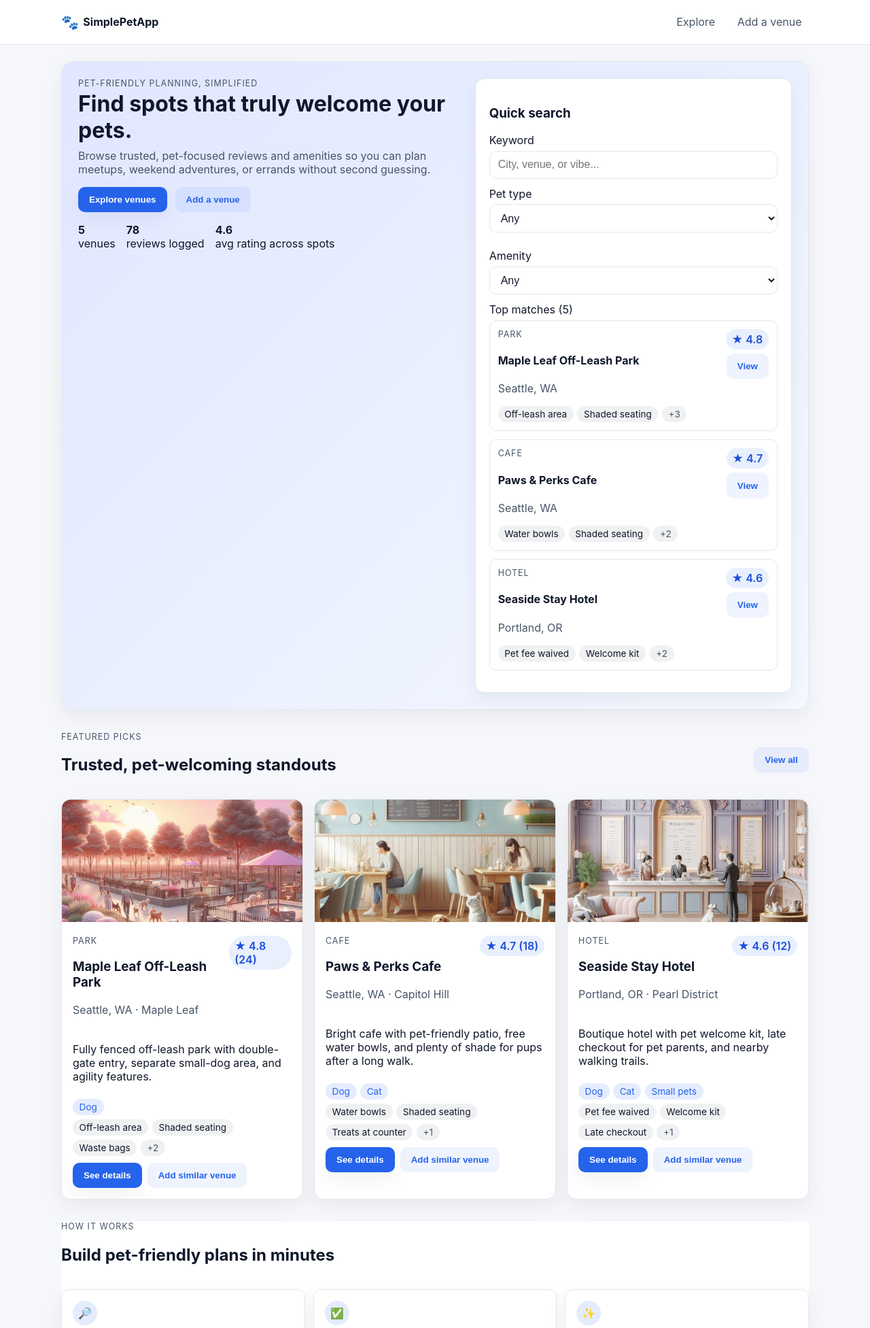
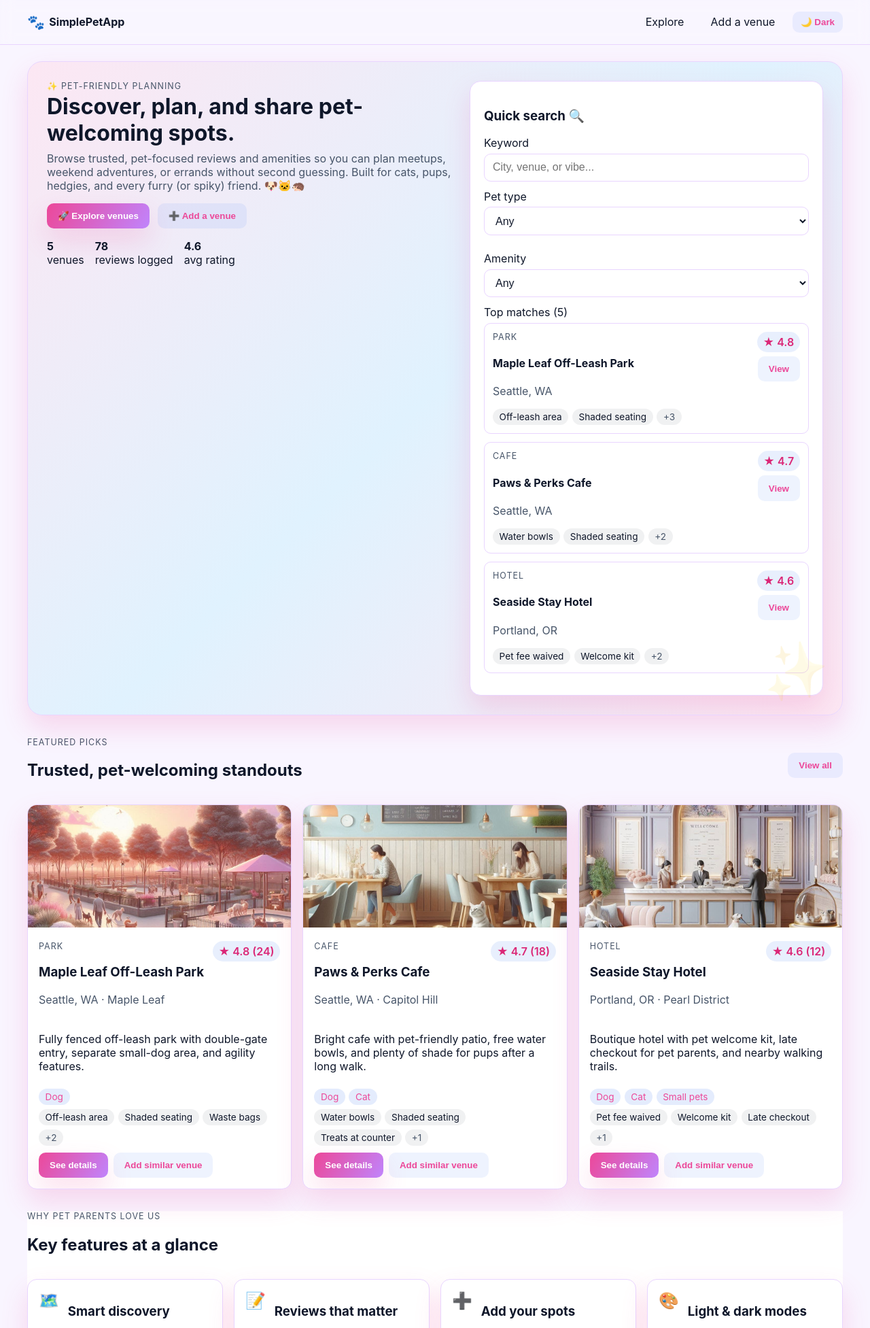
Before and after one commit to jamesmontemagno/SimplePetApp, an ASP.NET Core app: page / in a window 1280 px wide. Shown: the top 1953 px of the page at 68% size. Run offline with ASP.NET Core 8, Linux system fonts and the light colour scheme; style sheets or scripts are compiled from the project's sources.

Commit message:
feat: restyle landing with gradient themes and theme toggle
Co-authored-by: jamesmontemagno <1676321+jamesmontemagno@users.noreply.github.com>

```diff
--- a/MyPetVenues/Layout/MainLayout.razor
+++ b/MyPetVenues/Layout/MainLayout.razor
@@ -1,6 +1,6 @@
 @inherits LayoutComponentBase
 
-<div class="layout-shell">
+<div class="layout-shell @(isDark ? "theme-dark" : "theme-light")">
     <header class="app-header">
         <nav class="nav-shell">
             <NavLink href="/" class="brand" Match="NavLinkMatch.All">
@@ -10,6 +10,9 @@
             <div class="nav-links">
                 <NavLink href="/venues" class="nav-link" Match="NavLinkMatch.Prefix">Explore</NavLink>
                 <NavLink href="/add" class="nav-link">Add a venue</NavLink>
+                <button class="btn ghost toggle" @onclick="ToggleTheme" title="Toggle theme">
+                    @(isDark ? "🌞 Light" : "🌙 Dark")
+                </button>
             </div>
         </nav>
     </header>
@@ -26,12 +29,23 @@
                     <strong>SimplePetApp</strong>
                 </div>
                 <p class="footnote">Find pet-welcoming spots, add your favorites, and help fellow pet parents roam confidently.</p>
+                <p class="muted small">© @DateTime.UtcNow.Year SimplePetApp. All rights reserved.</p>
             </div>
             <div class="footer-links">
                 <a href="/venues">Explore</a>
                 <a href="/add">Add a venue</a>
                 <a href="/">Home</a>
+                <a href="https://github.com/jamesmontemagno/SimplePetApp" target="_blank" rel="noreferrer">GitHub</a>
             </div>
         </div>
     </footer>
 </div>
+
+@code {
+    private bool isDark;
+
+    private void ToggleTheme()
+    {
+        isDark = !isDark;
+    }
+}
--- a/MyPetVenues/Pages/Home.razor
+++ b/MyPetVenues/Pages/Home.razor
@@ -6,14 +6,14 @@
 
 <section class="hero">
     <div class="hero-text">
-        <p class="eyebrow">Pet-friendly planning, simplified</p>
-        <h1>Find spots that truly welcome your pets.</h1>
+        <p class="eyebrow">✨ Pet-friendly planning</p>
+        <h1>Discover, plan, and share pet-welcoming spots.</h1>
         <p class="lede">
-            Browse trusted, pet-focused reviews and amenities so you can plan meetups, weekend adventures, or errands without second guessing.
+            Browse trusted, pet-focused reviews and amenities so you can plan meetups, weekend adventures, or errands without second guessing. Built for cats, pups, hedgies, and every furry (or spiky) friend. 🐶🐱🦔
         </p>
         <div class="hero-actions">
-            <button class="btn primary" @onclick="@(() => Navigation.NavigateTo("/venues"))">Explore venues</button>
-            <button class="btn ghost" @onclick="@(() => Navigation.NavigateTo("/add"))">Add a venue</button>
+            <button class="btn primary" @onclick="@(() => Navigation.NavigateTo("/venues"))">🚀 Explore venues</button>
+            <button class="btn ghost" @onclick="@(() => Navigation.NavigateTo("/add"))">➕ Add a venue</button>
         </div>
         <div class="hero-meta">
             <div>
@@ -26,12 +26,12 @@
             </div>
             <div>
                 <strong>@avgRating.ToString("0.0")</strong>
-                <span>avg rating across spots</span>
+                <span>avg rating</span>
             </div>
         </div>
     </div>
     <div class="hero-card">
-        <h3>Quick search</h3>
+        <h3>Quick search 🔍</h3>
         <div class="stacked">
             <label>Keyword</label>
             <input class="input" @bind="searchTerm" placeholder="City, venue, or vibe..." />
@@ -149,6 +149,45 @@
 <section class="section surface">
     <div class="section-header">
         <div>
+            <p class="eyebrow">Why pet parents love us</p>
+            <h2>Key features at a glance</h2>
+        </div>
+    </div>
+    <div class="feature-grid">
+        <div class="feature-card">
+            <div class="feature-icon">🗺️</div>
+            <div>
+                <h3>Smart discovery</h3>
+                <p class="muted">Search by vibe, city, pet type, and amenities to find the perfect fit.</p>
+            </div>
+        </div>
+        <div class="feature-card">
+            <div class="feature-icon">📝</div>
+            <div>
+                <h3>Reviews that matter</h3>
+                <p class="muted">Pet-focused tips about shade, water bowls, off-leash policies, and more.</p>
+            </div>
+        </div>
+        <div class="feature-card">
+            <div class="feature-icon">➕</div>
+            <div>
+                <h3>Add your spots</h3>
+                <p class="muted">Share new parks, cafés, or hotels so the community can enjoy them.</p>
+            </div>
+        </div>
+        <div class="feature-card">
+            <div class="feature-icon">🎨</div>
+            <div>
+                <h3>Light & dark modes</h3>
+                <p class="muted">Toggle themes anytime—perfect for night-time planners.</p>
+            </div>
+        </div>
+    </div>
+</section>
+
+<section class="section surface">
+    <div class="section-header">
+        <div>
             <p class="eyebrow">How it works</p>
             <h2>Build pet-friendly plans in minutes</h2>
         </div>
@@ -204,6 +243,23 @@
     </div>
 </section>
 
+<section class="section surface">
+    <div class="section-header">
+        <div>
+            <p class="eyebrow">Meet the crew</p>
+            <h2>Happy pets at our favorite venues</h2>
+        </div>
+    </div>
+    <div class="gallery-grid">
+        <img src="images/pets/dog1.png" alt="Happy dog" />
+        <img src="images/pets/cat1.jpg" alt="Curious cat" />
+        <img src="images/pets/dog3.jpg" alt="Pup at park" />
+        <img src="images/pets/bunny.jpg" alt="Bunny" />
+        <img src="images/pets/hedgehog.jpg" alt="Hedgehog" />
+        <img src="images/venues/cafe1.jpg" alt="Cafe patio" />
+    </div>
+</section>
+
 @code {
     private List<PetVenue> venues = [];
     private List<PetVenue> featuredVenues = [];
--- a/MyPetVenues/wwwroot/css/app.css
+++ b/MyPetVenues/wwwroot/css/app.css
@@ -88,23 +88,62 @@ code {
 }
 
 :root {
-    --bg: #f6f7fb;
+    font-family: "Inter", "Poppins", system-ui, -apple-system, BlinkMacSystemFont, "Segoe UI", sans-serif;
+    --bg: #f9f5ff;
     --surface: #ffffff;
-    --primary: #2563eb;
-    --primary-dark: #1d4ed8;
+    --primary: #ec4899;
+    --primary-dark: #db2777;
+    --accent: #c084fc;
     --text: #0f172a;
     --muted: #475569;
-    --border: #e2e8f0;
-    --shadow: 0 10px 30px rgba(0, 0, 0, 0.06);
-    font-family: "Inter", system-ui, -apple-system, BlinkMacSystemFont, "Segoe UI", sans-serif;
+    --border: #e9d5ff;
+    --shadow: 0 18px 38px rgba(236, 72, 153, 0.18);
+    --gradient: linear-gradient(135deg, #fce7f3, #e0f2fe, #fce7f3);
+}
+
+.theme-light {
+    --bg: #f9f5ff;
+    --surface: #ffffff;
+    --primary: #ec4899;
+    --primary-dark: #db2777;
+    --accent: #c084fc;
+    --text: #0f172a;
+    --muted: #475569;
+    --border: #e9d5ff;
+    --shadow: 0 18px 38px rgba(236, 72, 153, 0.18);
+    --gradient: linear-gradient(135deg, #fce7f3, #e0f2fe, #fce7f3);
+    background: var(--bg);
     color: var(--text);
+}
+
+.theme-dark {
+    --bg: #0b1021;
+    --surface: #11162b;
+    --primary: #f472b6;
+    --primary-dark: #ec4899;
+    --accent: #8b5cf6;
+    --text: #f8fafc;
+    --muted: #cbd5e1;
+    --border: #1f2937;
+    --shadow: 0 18px 36px rgba(0, 0, 0, 0.35);
+    --gradient: linear-gradient(135deg, #2d1436, #121b2f, #2d1436);
     background: var(--bg);
+    color: var(--text);
 }
 
 body {
     margin: 0;
     background: var(--bg);
     color: var(--text);
+    transition: background 0.4s ease, color 0.4s ease;
+}
+
+.layout-shell {
+    background: var(--bg);
+    min-height: 100vh;
+    display: flex;
+    flex-direction: column;
+    transition: background 0.4s ease, color 0.4s ease;
 }
 
 a {
@@ -123,7 +162,8 @@ a:hover {
 }
 
 .app-header {
-    background: var(--surface);
+    background: rgba(255, 255, 255, 0.12);
+    backdrop-filter: blur(10px);
     border-bottom: 1px solid var(--border);
     position: sticky;
     top: 0;
@@ -134,7 +174,7 @@ a:hover {
     display: flex;
     align-items: center;
     justify-content: space-between;
-    max-width: 1100px;
+    max-width: 1200px;
     margin: 0 auto;
     padding: 1rem 1.5rem;
 }
@@ -161,18 +201,30 @@ a:hover {
 }
 
 .nav-link {
-    color: var(--muted);
-    padding: 0.4rem 0.65rem;
+    color: var(--text);
+    padding: 0.4rem 0.85rem;
     border-radius: 8px;
+    transition: background 0.2s ease, transform 0.2s ease;
 }
 
 .nav-link.active {
-    background: rgba(37, 99, 235, 0.12);
+    background: rgba(236, 72, 153, 0.16);
     color: var(--primary);
 }
 
+.nav-link:hover {
+    transform: translateY(-1px);
+    background: rgba(236, 72, 153, 0.1);
+}
+.btn.toggle {
+    display: inline-flex;
+    align-items: center;
+    gap: 0.3rem;
+    padding: 0.5rem 0.75rem;
+}
+
 .page-content {
-    max-width: 1100px;
+    max-width: 1200px;
     width: 100%;
     margin: 0 auto;
     padding: 1.5rem;
@@ -218,14 +270,26 @@ a:hover {
 }
 
 .hero {
-    background: linear-gradient(135deg, #e0e7ff, #f4f8ff);
+    background: var(--gradient);
     border: 1px solid var(--border);
-    border-radius: 18px;
-    padding: 1.5rem;
+    border-radius: 22px;
+    padding: 1.75rem;
     display: grid;
-    grid-template-columns: 1.2fr 1fr;
+    grid-template-columns: 1.15fr 1fr;
     gap: 1.5rem;
     box-shadow: var(--shadow);
+    position: relative;
+    overflow: hidden;
+}
+
+.hero::after {
+    content: "✨";
+    font-size: 5rem;
+    position: absolute;
+    right: 1.2rem;
+    bottom: 1rem;
+    opacity: 0.12;
+    transform: rotate(-10deg);
 }
 
 .hero-text h1 {
@@ -266,9 +330,10 @@ a:hover {
 .hero-card {
     background: var(--surface);
     border: 1px solid var(--border);
-    border-radius: 14px;
+    border-radius: 16px;
     padding: 1.25rem;
     box-shadow: var(--shadow);
+    position: relative;
 }
 
 .stacked {
@@ -302,7 +367,7 @@ a:hover {
 }
 
 .btn.primary {
-    background: var(--primary);
+    background: linear-gradient(120deg, var(--primary), var(--accent));
     color: #fff;
     box-shadow: var(--shadow);
 }
@@ -345,6 +410,12 @@ a:hover {
     display: flex;
     flex-direction: column;
     gap: 0.25rem;
+    transition: transform 0.2s ease, box-shadow 0.25s ease;
+}
+
+.card:hover {
+    transform: translateY(-4px);
+    box-shadow: 0 18px 40px rgba(236, 72, 153, 0.2);
 }
 
 .card.condensed {
@@ -441,6 +512,12 @@ a:hover {
     border-radius: 10px;
     padding: 0.75rem;
     background: #fff;
+    transition: transform 0.2s ease, box-shadow 0.2s ease;
+}
+
+.mini-card:hover {
+    transform: translateY(-2px);
+    box-shadow: var(--shadow);
 }
 
 .mini-card-actions {
@@ -474,6 +551,12 @@ a:hover {
     padding: 1rem;
     background: #fff;
     box-shadow: var(--shadow);
+    transition: transform 0.2s ease, box-shadow 0.2s ease;
+}
+
+.info-card:hover {
+    transform: translateY(-3px);
+    box-shadow: 0 16px 32px rgba(0,0,0,0.12);
 }
 
 .icon-dot {
@@ -602,6 +685,47 @@ a:hover {
     gap: 0.5rem;
 }
 
+.feature-grid {
+    display: grid;
+    grid-template-columns: repeat(auto-fit, minmax(220px, 1fr));
+    gap: 1rem;
+}
+
+.feature-card {
+    border: 1px solid var(--border);
+    background: var(--surface);
+    border-radius: 14px;
+    padding: 1rem;
+    box-shadow: var(--shadow);
+    display: flex;
+    gap: 0.8rem;
+    align-items: flex-start;
+}
+
+.feature-icon {
+    font-size: 1.5rem;
+}
+
+.gallery-grid {
+    display: grid;
+    grid-template-columns: repeat(auto-fit, minmax(120px, 1fr));
+    gap: 0.6rem;
+}
+
+.gallery-grid img {
+    width: 100%;
+    aspect-ratio: 1/1;
+    object-fit: cover;
+    border-radius: 12px;
+    border: 2px solid var(--border);
+    transition: transform 0.2s ease, box-shadow 0.2s ease;
+}
+
+.gallery-grid img:hover {
+    transform: translateY(-3px) scale(1.01);
+    box-shadow: var(--shadow);
+}
+
 .mini-card button,
 .card button,
 .info-card button {
```
